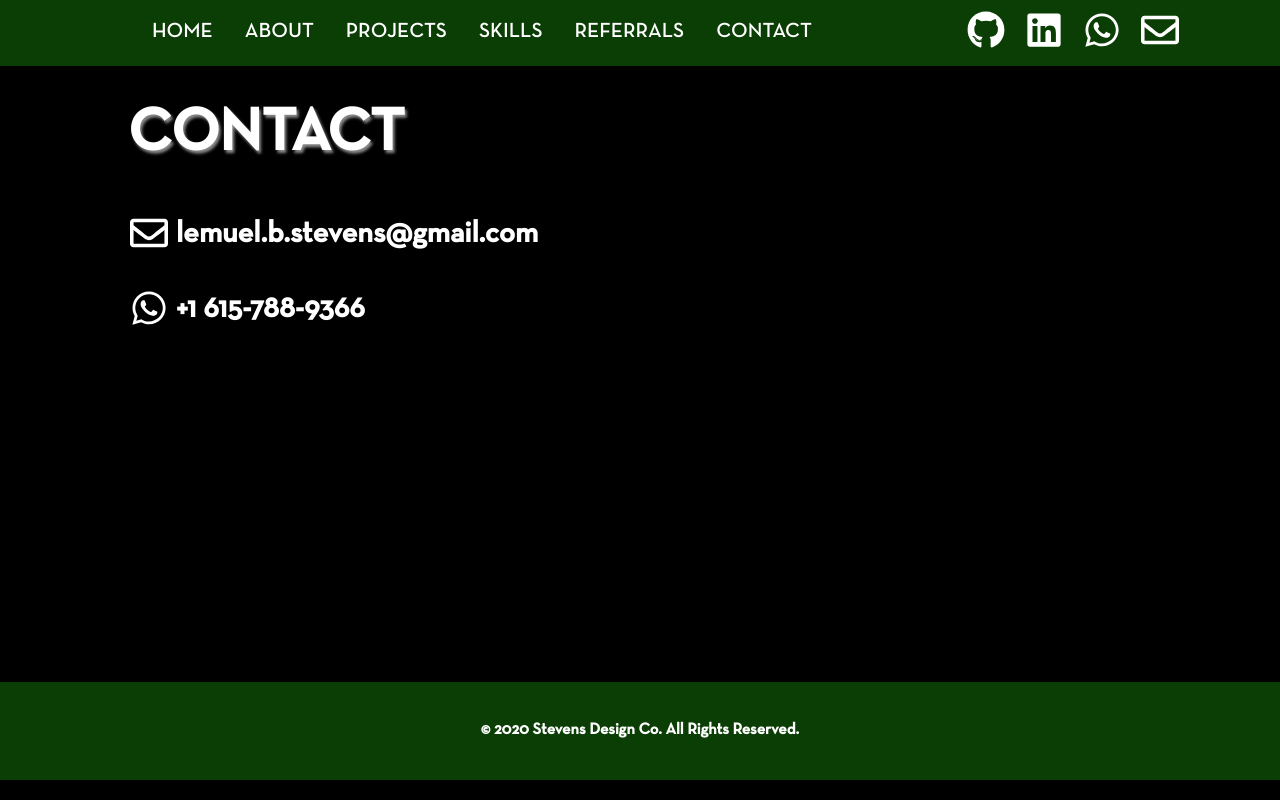
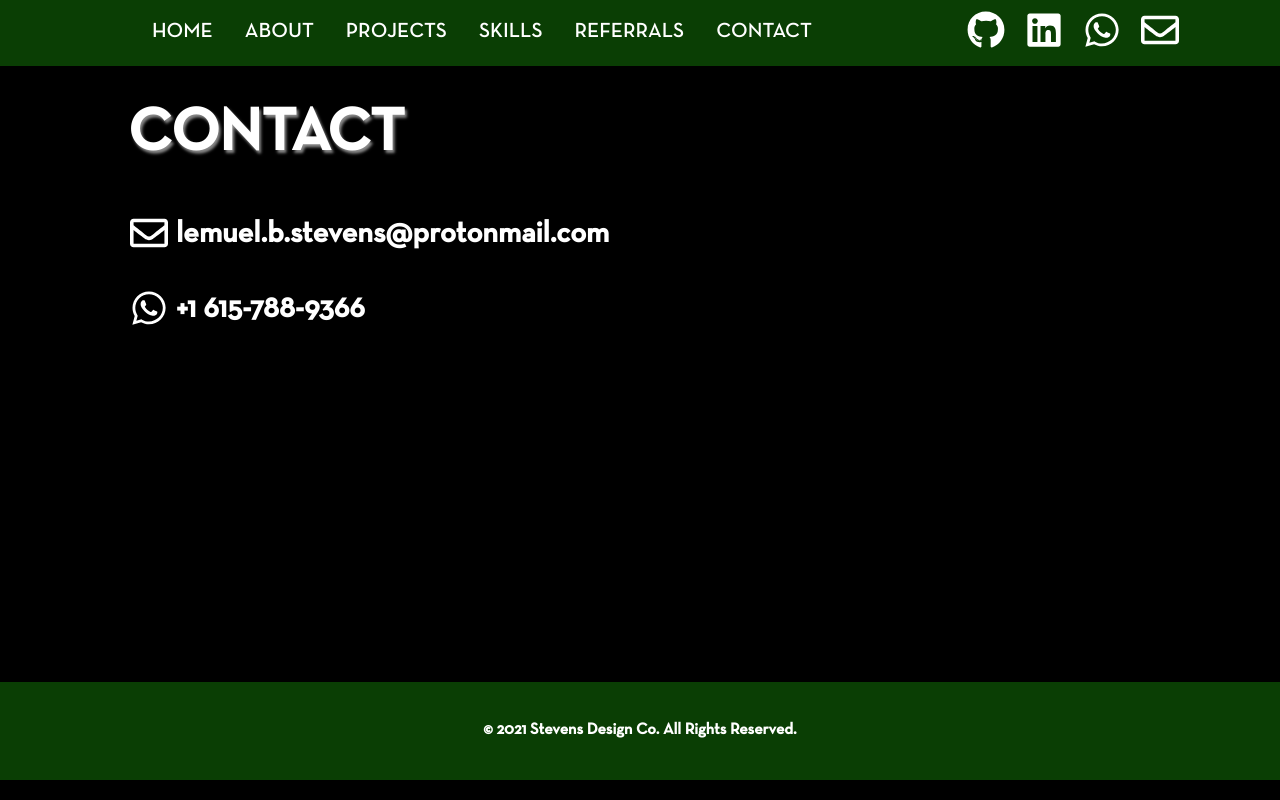
Before and after one commit to PropeReferio/portfolio-2020, a React (Create React App) app: page /contact in a window 1280 px wide. Built offline with nearby package versions, Linux system fonts and the light colour scheme; a web font is replaced by a local one.

Commit message:
new project, changed skills, some font size, changed email to proton

```diff
--- a/src/App.css
+++ b/src/App.css
@@ -282,6 +282,9 @@ button {
 .projectText h2 {
 	font-size: 44px;
 }
+.projectText p {
+	font-size: 24px;
+}
 .projectText a:hover {
 	color: var(--lightsmoke);
 }
--- a/src/components/Footer.js
+++ b/src/components/Footer.js
@@ -3,7 +3,7 @@ import React from 'react';
 export default function Footer() {
     return(
       <div id="footer">
-        <h4>© 2020 Stevens Design Co. All Rights Reserved.</h4>
+        <h4>© 2021 Stevens Design Co. All Rights Reserved.</h4>
       </div>
     )
 }
--- a/src/components/Skills.js
+++ b/src/components/Skills.js
@@ -6,13 +6,15 @@ export default function Skills() {
 		<div className="skillWrapper boxShadow">
 			<div>
 				<img src='images/skills/python.png' alt='Python' />
-				<img src='images/skills/javascript.png' alt='Javascript' />
-				<img src='images/skills/react.png' alt='React' />
+				<img src='images/skills/flask.png' alt='Flask' />
+				{/* <img src='images/skills/javascript.png' alt='Javascript' /> */}
+				{/* Maybe add Google Cloud */}
 				<img src='images/skills/pandas.png' alt='Pandas' />
+				<img src='images/skills/numpy.png' alt='Numpy' />
 			</div>
 			<div>
-				<img src='images/skills/numpy.png' alt='Numpy' />
 				<img src='images/skills/postgres.png' alt='PostgreSQL' />
+				<img src='images/skills/react.png' alt='React' />
 				<img src='images/skills/html.png' alt='HTML' />
 				<img src='images/skills/css.png' alt='CSS' />
 			</div>
--- a/src/components/Social.js
+++ b/src/components/Social.js
@@ -33,7 +33,7 @@ export default function Social() {
       <a onMouseEnter={() => setIsEmailBlack(true)}
         onMouseLeave={() => setIsEmailBlack(false)}
         rel="noopener noreferrer" target="_blank"
-        href="mailto:lemuel.b.stevens@gmail.com">
+        href="mailto:lemuel.b.stevens@protonmail.com">
         <FaRegEnvelope size={38} style={{ fill: isEmailBlack ? darkSmoke : white }} />
       </a>
     </div>
--- a/src/components/pages/About.js
+++ b/src/components/pages/About.js
@@ -6,7 +6,7 @@ export default function About() {
 			{/* <h1>ABOUT ME</h1> */}
 			<div id="about" className="card boxShadow">
 				<h3 className="darkTextShadow">STRONG COMMUNICATOR</h3>
-				<p className="about">I'm a developer with many interests, which has
+				<p className="about">I'm a python developer with many interests, which has
 					exposed me to many
 					walks of life. As a result of this, and having worked in skiing and
 					skydiving instruction, I'm able to talk to just about anyone and convey
--- a/src/components/pages/Contact.js
+++ b/src/components/pages/Contact.js
@@ -10,12 +10,12 @@ export default function Contact() {
 		<div id="contact">
 			<h1 className="darkTextShadow">CONTACT</h1>
 
-			<a href="mailto: lemuel.b.stevens@gmail.com"
+			<a href="mailto: lemuel.b.stevens@protonmail.com"
 				onMouseEnter={() => setIsEmailGray(true)}
         onMouseLeave={() => setIsEmailGray(false)}>
 				<h3>
 					<FaRegEnvelope size={38} style={{ fill: isEmailGray ? lightSmoke : white }} />
-					   lemuel.b.stevens@gmail.com
+					   lemuel.b.stevens@protonmail.com
 				</h3>
 			</a>
 			<a href="tel: +16157889366"
--- a/src/components/pages/Projects.js
+++ b/src/components/pages/Projects.js
@@ -6,7 +6,7 @@ export default function Projects() {
   return(
 		<div id="projects">
 			<h1 className="darkTextShadow">PROJECTS</h1>
-			<Project
+			{/* <Project
 				title="Wilson Investigations"
 				description="It was my responsibility to implement the styles, the
 				contact form, anti-spam security measures, image optimization, media
@@ -16,6 +16,16 @@ export default function Projects() {
 				imagePath="../images/projects/wilson-investigations-web-development.png"
 				pictureFirst={true}
 				link="https://wilsoninvestigations.com/"
+				/> */}
+			<Project
+				title="Data Exfiltration Audit"
+				description="I researched, designed and implemented an organization-wide
+				audit to ensure that data could only be transfered through specified
+				channels, making it difficult for hackers to steal data."
+				skills="gcloud, Powershell, SQL"
+				imagePath="../images/projects/classified.jpg"
+				pictureFirst={true}
+				link=""
 				/>
 			<Project
 				id="project2"
```
Also changed, not shown: public/images/projects/classified.jpg (added), 1 other file (tests, documents, lock files or other folders).
